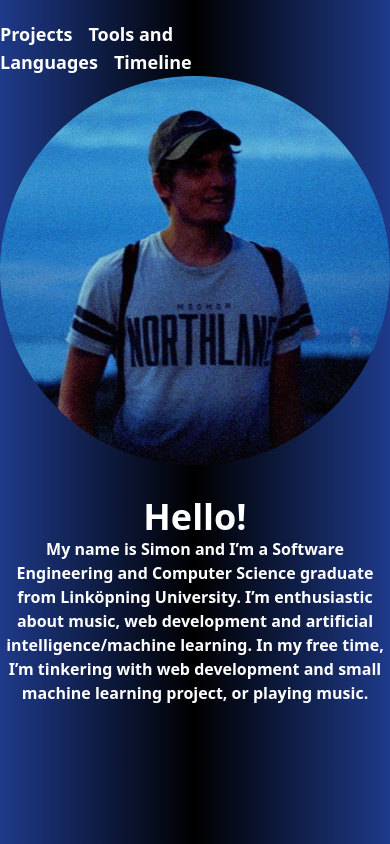
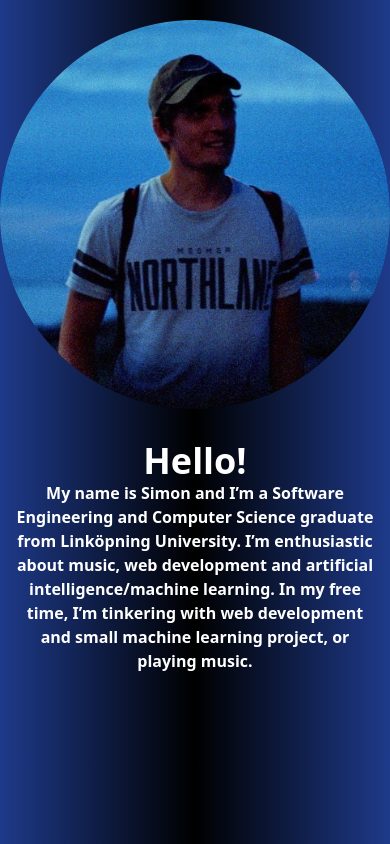
Before and after one commit to Znarvl/portfolio, a React (Vite) app: page / in a window 390 px wide. Shown: the top 844 px of the page. Built offline with nearby package versions, Linux system fonts and the light colour scheme.

Commit message:
updated mobile css and overall qoa

```diff
--- a/src/components/Intro.tsx
+++ b/src/components/Intro.tsx
@@ -11,7 +11,7 @@ const Intro: React.FC = () => {
         <div className='items-center justify-center flex-col text-center flex'>
             <img className="rounded-full" src="/portfolio/assets/profile.png" alt="user image" />
             <h1 className="text-4xl md:text-7xl text-white mt-8 md:mb-3 font-bold">Hello!</h1>
-            <p className="text-md text-white max-w-xl mb-6 font-bold">My name is Simon and I&rsquo;m a Software Engineering and Computer Science graduate from Linköpning University.
+            <p className="text-md text-white max-w-md sm:max-w-lg md:max-w-xl sm:mb-6 mx-4 sm:mx-auto font-bold">My name is Simon and I&rsquo;m a Software Engineering and Computer Science graduate from Linköpning University.
             I&rsquo;m enthusiastic about music, web development and artificial intelligence/machine learning.
              In my free time, I&rsquo;m tinkering with web development and small machine learning project, or playing music.  </p>
         </div>
--- a/src/components/Navigation.tsx
+++ b/src/components/Navigation.tsx
@@ -1,20 +1,21 @@
+import React from 'react';
+
 const Navigation: React.FC = () => {
   const handleScroll = (event: React.MouseEvent<HTMLAnchorElement, MouseEvent>, id: string): void => {
-    event.preventDefault()
-    const element = document.getElementById(id)
-    element?.scrollIntoView({ behavior: 'smooth' })
-  }
+    event.preventDefault();
+    const element = document.getElementById(id);
+    element?.scrollIntoView({ behavior: 'smooth' });
+  };
+
   return (
-    <header className="text-white text-lg font-bold pt-5 flex flex-row-reverse pr-12">
-
-      <nav>
-        <a href='#projects' onClick={(event) => { handleScroll(event, 'portfolio') }} className="mr-4">Projects</a>
-        <a href='#tools' onClick={(event) => { handleScroll(event, 'tools') }} className="mr-4">Tools and Languages</a>
-
-        <a href='#timeline' onClick={(event) => { handleScroll(event, 'timeline') }} className="mr-4">Timeline</a>
+    <header className="text-white text-lg font-bold pt-5 flex flex-row-reverse pr-12 md:pr-0">
+      <nav className="hidden md:flex flex-row-reverse">
+        <a href="#projects" onClick={(event) => handleScroll(event, 'portfolio')} className="mr-4">Projects</a>
+        <a href="#tools" onClick={(event) => handleScroll(event, 'tools')} className="mr-4">Tools and Languages</a>
+        <a href="#timeline" onClick={(event) => handleScroll(event, 'timeline')} className="mr-4">Timeline</a>
       </nav>
     </header>
-  )
-}
+  );
+};
 
-export default Navigation
+export default Navigation;
--- a/src/components/Portfolio.tsx
+++ b/src/components/Portfolio.tsx
@@ -10,7 +10,7 @@ const Portfolio: React.FC = () => {
       <Title orientation='left' id="2">Projects</Title>
       </div>
       <div className="flex justify-center">
-        <div className="grid grid-cols-1 md:grid-cols-2 lg:grid-cols-2 gap-2">
+        <div className="grid grid-cols-1 md:grid-cols-2 lg:grid-cols-3 gap-2">
           {portfolio.map((project, index) => (
             <PortfolioItem
               key={index}
--- a/src/components/TimelineItem.tsx
+++ b/src/components/TimelineItem.tsx
@@ -5,11 +5,15 @@ const TimelineItem: React.FC<ITimeline> = ({ year, title, duration, details, at,
     <ol className="flex flex-col md:flex-row relative border-l border-stone-200">
       <li className="mb-10 ml-4">
         <div className="absolute w-3 h-3 bg-stone-200 rounded-full mt-1.5 -left-1.5 border border-white" />
-        <div className="flex flex-wrap gap-4 flex-row items-center justify-start text-xs md:text-sm">
+
+        <div className="flex flex-wrap gap-2 md:gap-4 items-center justify-start text-xs md:text-sm pb-1 md:pb-2">
           <span className="inline-block px-2 py-1 font-semibold text-white bg-stone-900 rounded-md">{year}</span>
-          <h3 className="text-lg font-semibold text-stone-900 mr-2">{title}</h3>
+          <h3 className="text-lg font-semibold text-stone-900">{title}</h3>
+        </div>
+
+        <div className="flex flex-wrap items-center gap-2 pl-2 md:pl-0">
           {(duration != null) && (
-            <div className="my-1 text-sm font-normal leading-none text-stone-400 ">
+            <div className="text-sm font-normal leading-none text-stone-400">
               {duration}
             </div>
           )}
@@ -21,15 +25,17 @@ const TimelineItem: React.FC<ITimeline> = ({ year, title, duration, details, at,
               </div>
             </>
           )}
+          {(url != null) && (
+             <div className="flex items-center">
+             <div className="w-1.5 h-1.5 bg-stone-500 rounded-full mr-1" />
+             <div className="text-sm font-normal leading-none">
+               <a href={url} className="underline">Link to thesis paper</a>
+             </div>
+           </div>
+          )}
         </div>
-        {(url != null) && (
-            <>
-              <div className="my-3 text-sm font-normal leading-none text-stone-600">
-                <a href={url}>Link to thesis paper</a>
-              </div>
-            </>
-        )}
-        <p className="my-2 text-base font-normal text-stone-500">{details}</p>
+
+        <p className="my-2 text-base font-normal text-stone-500 pl-2 md:pl-0">{details}</p>
       </li>
     </ol>
   )
--- a/src/components/Title.tsx
+++ b/src/components/Title.tsx
@@ -1,17 +1,17 @@
-import type ITitleAlignment from '../interfaces/TitleAligntment'
+import type ITitleAlignment from '../interfaces/TitleAligntment';
 
 const Title: React.FC<ITitleAlignment> = ({ children, id, orientation }: ITitleAlignment) => {
-  const isTitleRightAligned = orientation === 'right'
+  const isTitleRightAligned = orientation === 'right';
   return (
- <h1
+    <h1
       id={id !== '' ? id : undefined}
-      className={`text-2xl font-bold underline underline-offset-8 mb-5 text-stone-900 ${
+      className={`text-2xl font-bold underline underline-offset-8 mb-5 text-stone-900 px-4 md:px-0 ${
         isTitleRightAligned ? 'text-right' : 'text-left'
       }`}
     >
       {children}
     </h1>
-  )
+  );
 }
 
-export default Title
+export default Title;
--- a/src/data/languages.ts
+++ b/src/data/languages.ts
@@ -6,7 +6,7 @@ const lang: ITools[] = [
   },
   {
     imgUrl: '/portfolio/assets/C++.svg',
-    text: 'C++'
+    text: 'C++ 14/17'
   },
   {
     imgUrl: '/portfolio/assets/cs.svg',
--- a/src/data/timeline.ts
+++ b/src/data/timeline.ts
@@ -5,12 +5,12 @@ const timeline: ITimeline[] = [
     year: 'Mars 2024',
     title: 'Software Developer',
     duration: 'Ongoing',
-    details: 'C++ Adaptive AUTOSAR developer',
+    details: 'C++ Adaptive AUTOSAR development with a focus on the Transport Layer and JSON parsing',
     at: 'Vector Sweden'
   },
   {
     year: '2023',
-    title: "Master's in SE and CS",
+    title: "Master's in Software Engineering and Computer Science",
     duration: '2 years',
     details: 'With orientation in large-scale software development',
     at: 'Linköping University'
```
